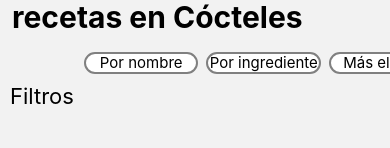
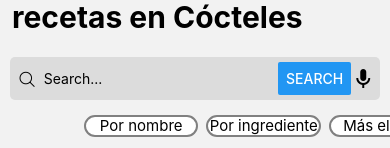
Before and after one commit to Lucostamagna/PruebaTecnica_EDEN, a React Native app in the folder CoctelesApp/: screen /Root in a window 390 px wide. Shown: the part 149-297 px from the top of the page. Built offline with nearby package versions, Linux system fonts and the light colour scheme; no server answers.

Commit message:
create component SearchBar

```diff
--- /dev/null
+++ b/CoctelesApp/src/Components/SearchBar.js
@@ -0,0 +1,52 @@
+import React, { useState } from "react";
+import { EvilIcons } from "@expo/vector-icons";
+import { MaterialCommunityIcons } from "@expo/vector-icons";
+import styled from "styled-components/native";
+const SearchBar = ({ onSearch }) => {
+  const [searchTerm, setSearchTerm] = useState("");
+
+  const handleSearch = () => {
+    if (searchTerm.trim() !== "") {
+      onSearch(searchTerm.trim());
+    }
+  };
+  return (
+    <Container>
+      <InputContainer>
+        <EvilIcons name="search" size={24} color="black" />
+        <Input
+          placeholder="Search..."
+          onChangeText={(text) => setSearchTerm(text)}
+          value={searchTerm}
+        />
+        <SearchButton title="Search" onPress={handleSearch} />
+        <MaterialCommunityIcons name="microphone" size={24} color="black" />
+      </InputContainer>
+    </Container>
+  );
+};
+const Container = styled.View`
+  flex-direction: row;
+  align-items: center;
+  justify-content: center;
+  margin-vertical: 10px;
+`;
+
+const InputContainer = styled.View`
+  flex-direction: row;
+  align-items: center;
+  justify-content: space-between;
+
+  border-color: gray;
+  border-radius: 5px;
+  padding: 5px;
+  width: 95%;
+  background-color: #dcdcdc;
+`;
+
+const Input = styled.TextInput`
+  flex: 1;
+  margin-horizontal: 5px;
+`;
+const SearchButton = styled.Button``;
+export default SearchBar;
--- a/CoctelesApp/src/Screen/HomeScreen.js
+++ b/CoctelesApp/src/Screen/HomeScreen.js
@@ -1,4 +1,4 @@
-import React, { useState } from "react";
+import React, { useState, useEffect } from "react";
 import { FlatList, Text, View } from "react-native";
 import styled from "styled-components/native";
 import SearchBotton from "../Components/SearchBotton";
@@ -8,9 +8,14 @@ import {
   fetchRandomCocktail,
   fetchCategoryCocktail,
 } from "../Api/Request";
+import SearchBar from "../Components/SearchBar";
 
 const HomeScreen = () => {
   const [cocktails, setCocktails] = useState([]);
+
+  useEffect(() => {
+    handleSearchCocktailByName("margarita");
+  }, []);
 
   const handleSearchCocktailByName = async () => {
     const drinks = await searchCocktailByName("margarita");
@@ -35,6 +40,8 @@ const HomeScreen = () => {
   return (
     <MyView>
       <TextCoctel>Encuentra las mejores recetas en Cócteles</TextCoctel>
+
+      <SearchBar/>
       <ButtonContainer>
         <TextSearch> Filtros</TextSearch>
         <SearchBotton
```
